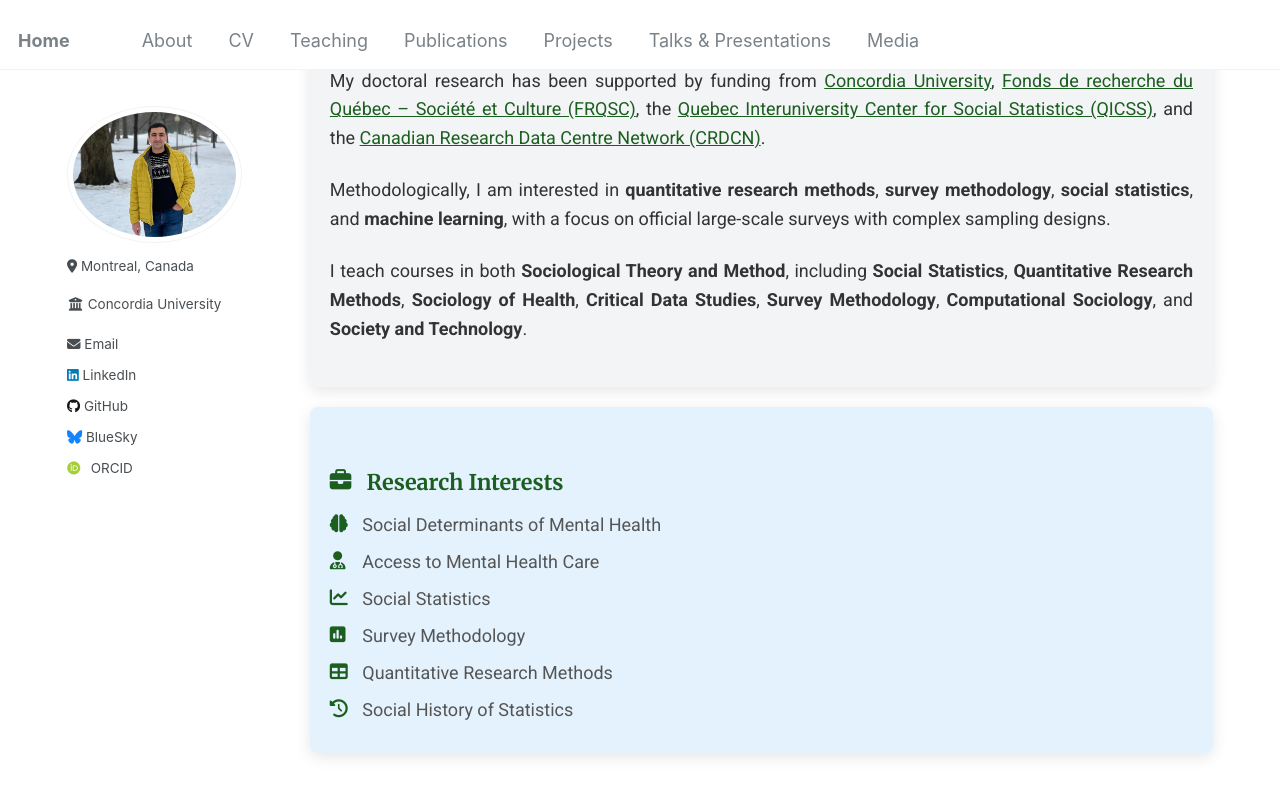
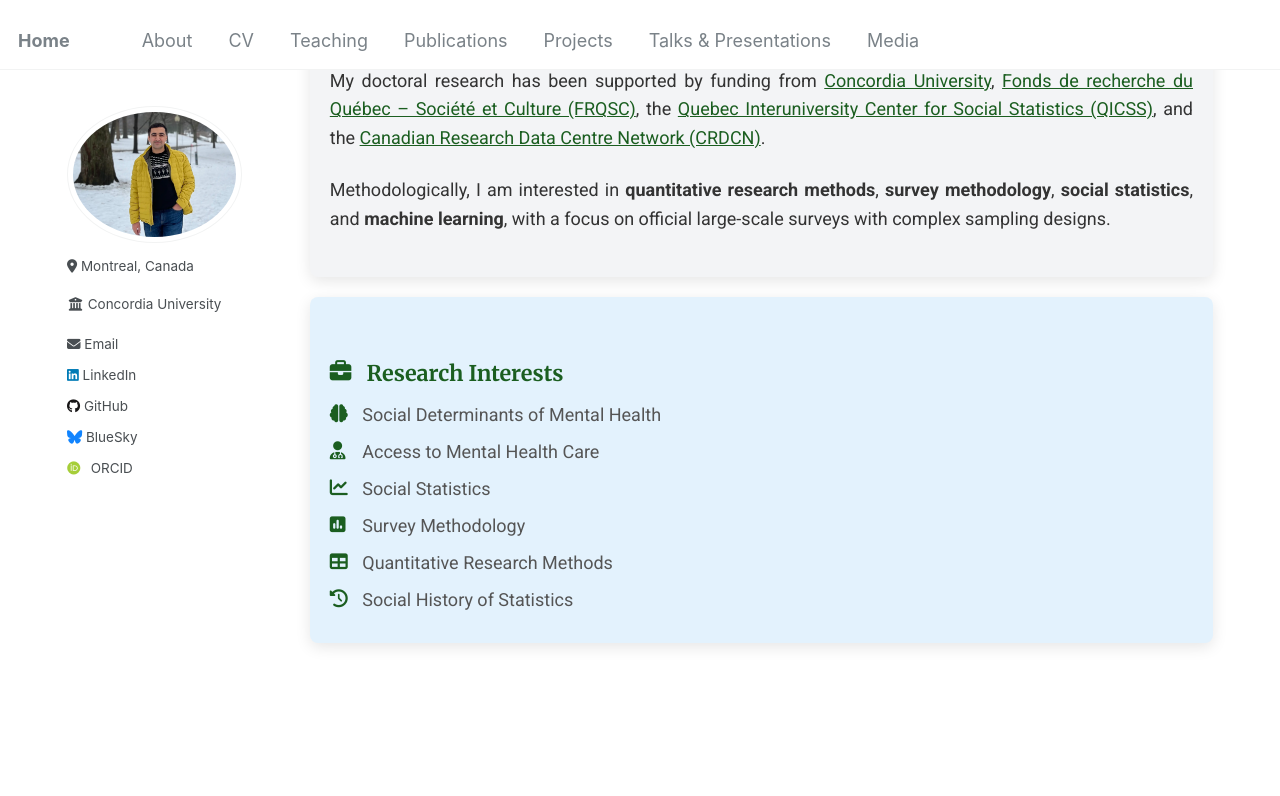
Before and after one commit to Mohsnmonji/mohsnmonji.github.io, a Jekyll site: the page built from about-me.md, in a window 1280 px wide and 900 px high, scrolled down 314 px. Shown: the top 796 px of the window. Built offline with Jekyll 4.4.1, drawn with Linux system fonts in a browser that asks for light colours; some web fonts are replaced.

Commit message:
Update about-me.md

```diff
--- a/about-me.md
+++ b/about-me.md
@@ -110,12 +110,6 @@ author_profile: true
     <strong>social statistics</strong>, and <strong>machine learning</strong>, with a focus on official large-scale surveys with complex sampling designs.
   </p>
 
-  <p>
-    I teach courses in both <strong>Sociological Theory and Method</strong>, including <strong>Social Statistics</strong>,
-    <strong>Quantitative Research Methods</strong>,  <strong>Sociology of Health</strong>, <strong>Critical Data Studies</strong>,
-    <strong>Survey Methodology</strong>, <strong>Computational Sociology</strong>, and <strong>Society and Technology</strong>.
-</p>
-
 </div>
 
 <div class="card">
```
